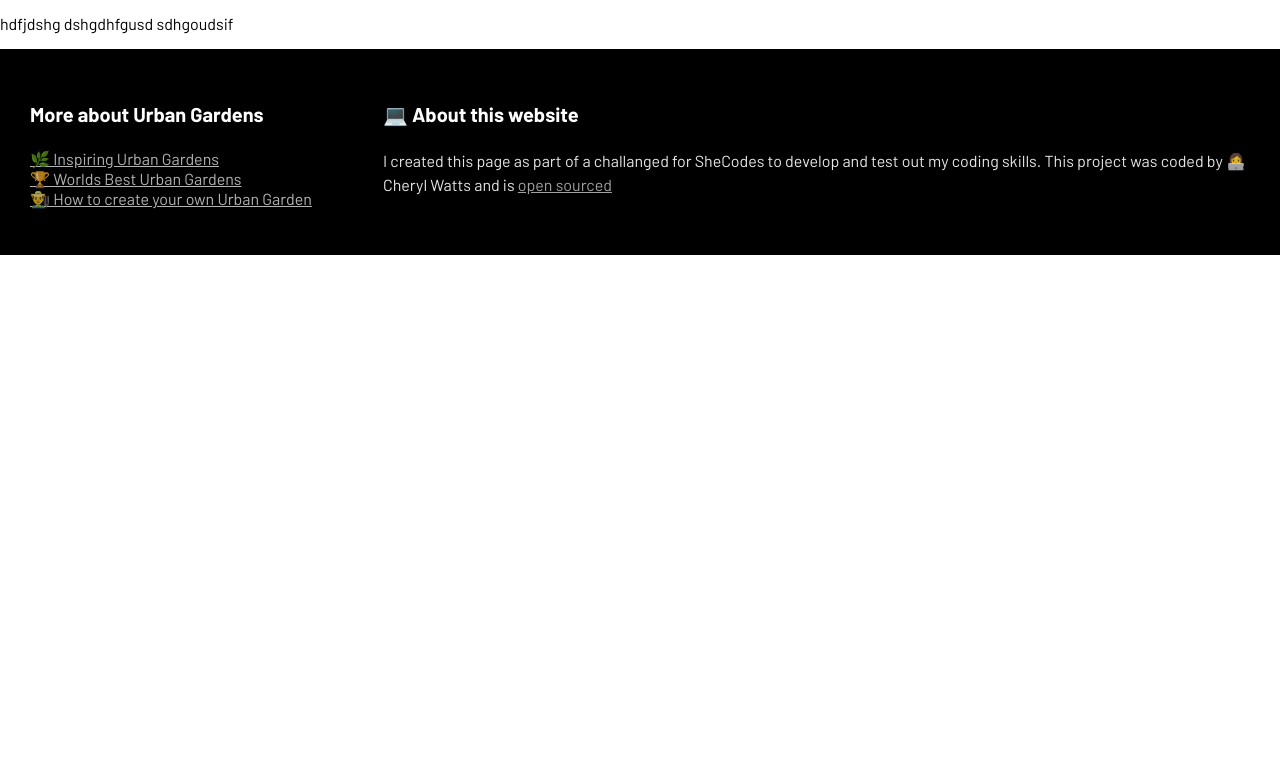
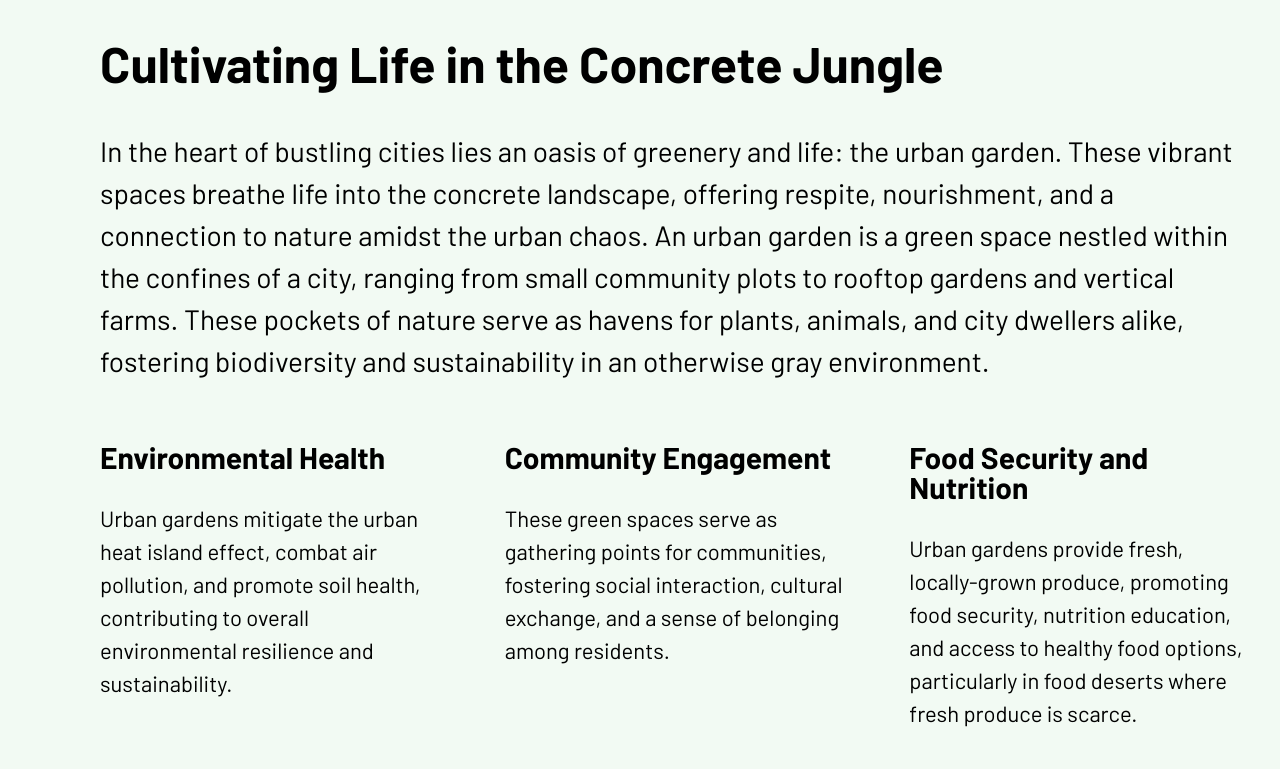
Before and after one commit to chezzer84/urban-garden, a plain HTML site: page index.html in a window 1280 px wide. Shown: the part 711-1480 px from the top of the page. Before the commit the page ends 966 px from the top, so only its background shows below. Drawn offline with Linux system fonts and the light colour scheme.

Commit message:
Intro text section added

```diff
--- a/index.html
+++ b/index.html
@@ -26,12 +26,31 @@
 
 <main>
 
-    <p>hdfjdshg
-        dshgdhfgusd
-        sdhgoudsif
-    </p>
+    <section class="intro-text">
 
+    <h1>Cultivating Life in the Concrete Jungle</h1>
+    <h2>In the heart of bustling cities lies an oasis of greenery and life: the urban garden. These vibrant spaces breathe life into the concrete landscape, offering respite, nourishment, and a connection to nature amidst the urban chaos. An urban garden is a green space nestled within the confines of a city, ranging from small community plots to rooftop gardens and vertical farms. These pockets of nature serve as havens for plants, animals, and city dwellers alike, fostering biodiversity and sustainability in an otherwise gray environment.</h2>
 
+    <div class="grid grid-3-col">
+
+        <div>
+            <h3> Environmental Health </h3>
+            <p> Urban gardens mitigate the urban heat island effect, combat air pollution, and promote soil health, contributing to overall environmental resilience and sustainability.</p>
+        </div>
+
+        <div>
+            <h3>Community Engagement </h3>
+            <p>These green spaces serve as gathering points for communities, fostering social interaction, cultural exchange, and a sense of belonging among residents.</p>
+        </div>
+
+                <div>
+            <h3>Food Security and Nutrition</h3>
+            <p> Urban gardens provide fresh, locally-grown produce, promoting food security, nutrition education, and access to healthy food options, particularly in food deserts where fresh produce is scarce.</p>
+        </div>
+
+    </div>
+
+</section>
 </main>
 
 
--- a/src/styling.css
+++ b/src/styling.css
@@ -28,6 +28,11 @@ section {
   grid-template-columns: 1fr 3fr;
 }
 
+.grid-3-col {
+  grid-template-columns: 1fr 1fr 1fr;
+  margin-top: 60px;
+}
+
 .header-image {
   background-image: linear-gradient(rgba(0, 0, 0, 0.5), rgba(0, 0, 0, 0.6)),
     url(../images/green-header.png);
@@ -35,6 +40,11 @@ section {
   background-size: cover;
   color: black;
   padding: 200px 0;
+}
+
+.intro-text {
+  background-color: #f2faf3;
+  padding: 20px 30px 30px 100px;
 }
 
 header h1 {
@@ -70,6 +80,36 @@ header a {
   border-radius: 8px;
 }
 
+h1 {
+  font-size: 50px;
+  font-weight: 700;
+  line-height: 1;
+  margin-top: 0px;
+  padding-top: 20px;
+}
+
+h2 {
+  font-size: 28px;
+  font-weight: 400;
+  line-height: 1.5;
+  margin: 0;
+  color: black;
+  padding: none;
+}
+
+h3 {
+  font-size: 30px;
+  font-weight: 700;
+  line-height: 1;
+  margin-top: 0px;
+}
+
+p {
+  font-size: 22px;
+  font-weight: 400;
+  line-height: 1.5;
+}
+
 footer {
   color: white;
   background-color: black;
```
